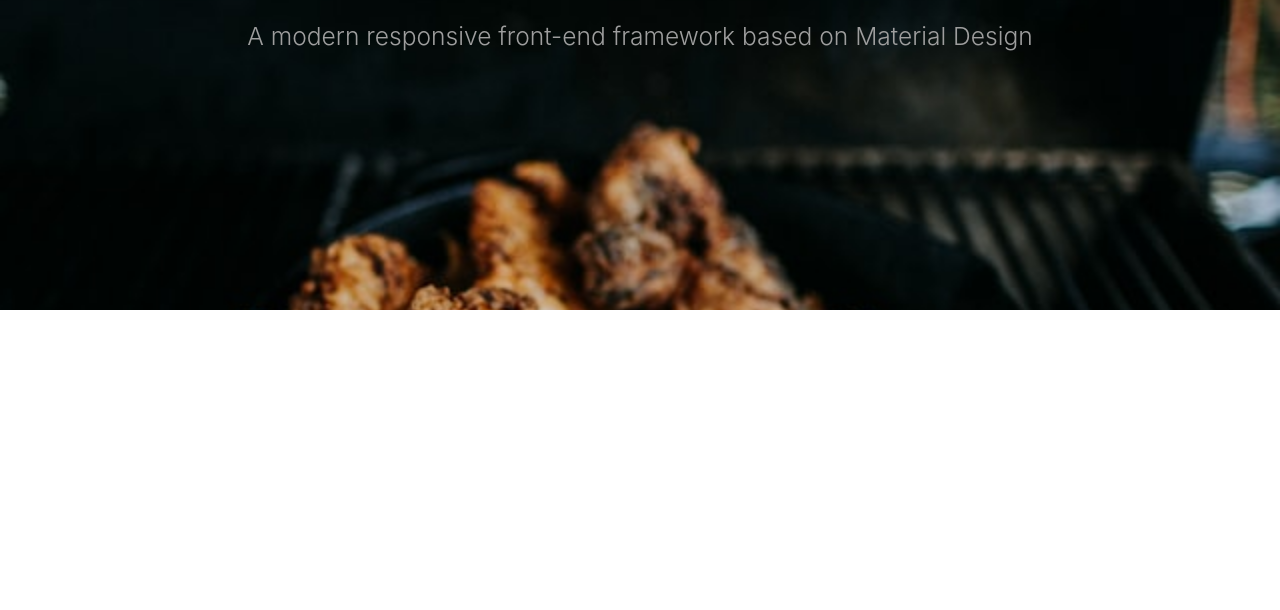
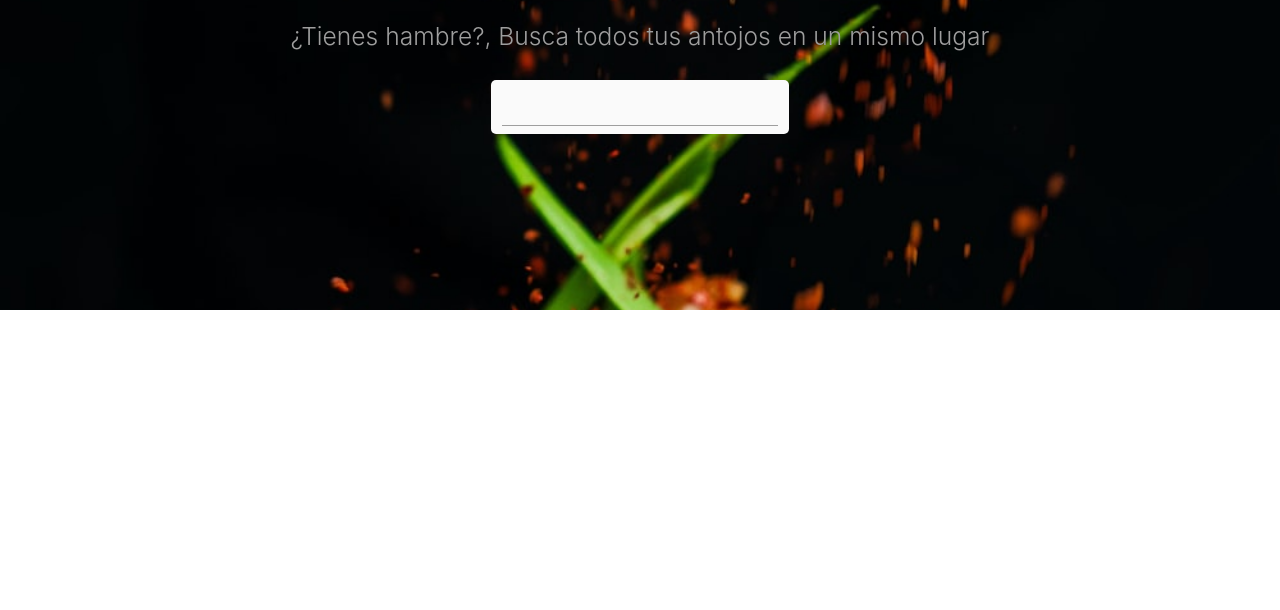
Before and after one commit to rivalcoba/t3-meal-app, a website built with Vite: page index.html in a window 1280 px wide. Shown: the part 190-800 px from the top of the page. Built offline with nearby package versions, Linux system fonts and the light colour scheme.

Commit message:
Se agrega input text de busqueda

```diff
--- /dev/null
+++ b/assets/styles/main.css
@@ -0,0 +1,8 @@
+/* label color */
+input{
+  color: black;
+}
+
+#search {
+  border-radius: 5px;
+}
--- a/index.html
+++ b/index.html
@@ -20,10 +20,13 @@
           </h1>
           <div class="row center">
             <h5 class="header col s12 light grey-text">
-              A modern responsive front-end framework based on Material Design
+              ¿Tienes hambre?, Busca todos tus antojos en un mismo lugar
             </h5>
           </div>
           <div class="row center">
+            <div id="search" class="col s4 offset-s4 grey lighten-5">
+              <input class="col s12 center" type="text" id="foodsearch">
+            </div>
             <!-- <a
               href="http://materializecss.com/getting-started.html"
               id="download-button"
@@ -37,8 +40,7 @@
       <div class="parallax">
         <img
           id="hero-image"
-          src="images/background1.jpg"
-          alt="Unsplashed background img 1"
+          alt="Food Background"
         />
       </div>
     </div>
--- a/main.js
+++ b/main.js
@@ -3,6 +3,8 @@ import 'materialize-css'
 // Importando Materilize Css
 import 'materialize-css/dist/css/materialize.min.css'
 import "materialize-css/dist/js/materialize.min.js";
+// Importando estilos personalizados
+import "./assets/styles/main.css"
 
 import homeScript from './scripts/home';
 import aboutScript from './scripts/about';
--- a/scripts/home.js
+++ b/scripts/home.js
@@ -1,5 +1,5 @@
 // Images
-import hero from "../assets/images/food-bkg.jpg";
+import hero from "../assets/images/food-bkg-4.jpg";
 export default () => {
   console.log('home.js');
   // Hero page
```
Also changed, not shown: assets/images/food-bkg-4.jpg (added).
